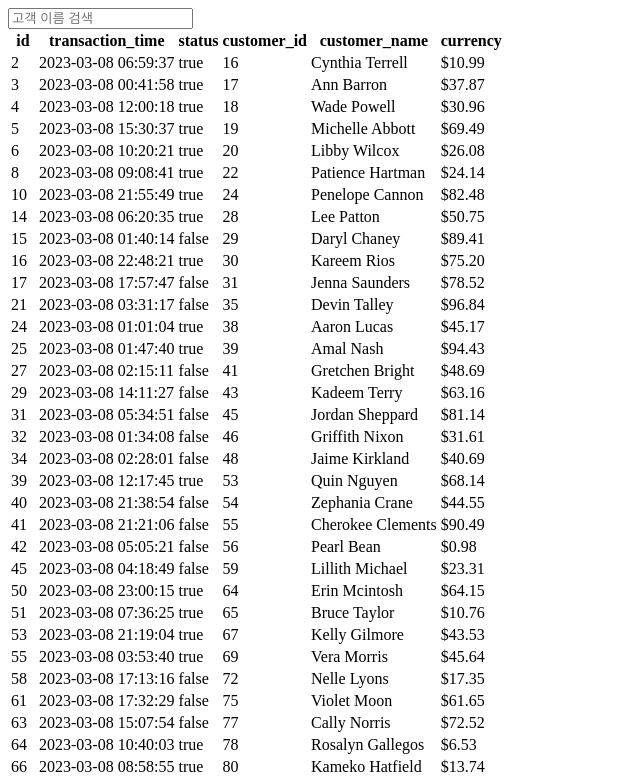
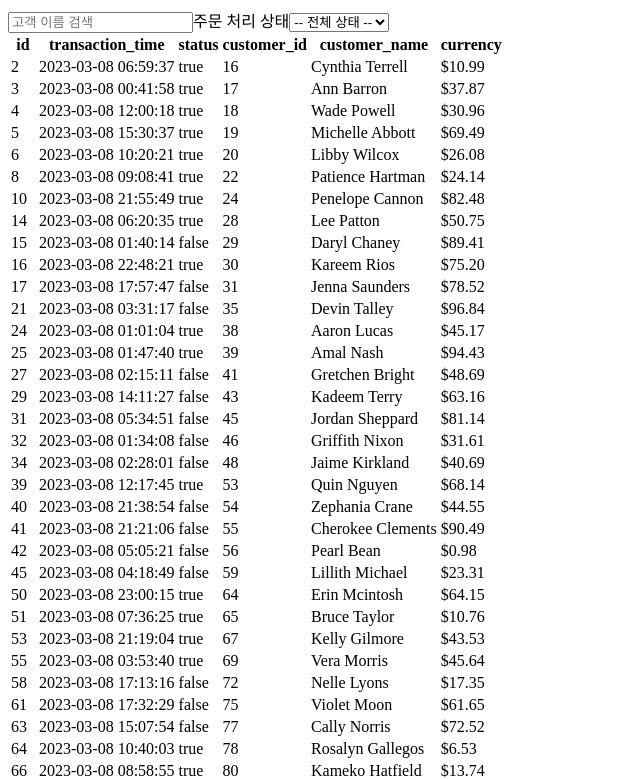
Before and after one commit to wanted-pre-7/pre-onboarding-9th-4-7, a React (Vite) app: page /1 in a window 1280 px wide. Shown: the top 779 px of the page, without its empty margins (0-640 px from the left). Built offline with nearby package versions, Linux system fonts and the light colour scheme.

Commit message:
feat[#7]: 주문 처리 상태에 따른 필터링 기능 구현

```diff
--- /dev/null
+++ b/src/components/FilterDropdown.tsx
@@ -0,0 +1,24 @@
+import { useSearchParams } from "react-router-dom";
+
+const FilterDropdown = () => {
+  const [searchParams, setSearchParams] = useSearchParams();
+
+  const changeSelectHandler = (e: React.ChangeEvent<HTMLSelectElement>) => {
+    searchParams.set("status", e.target.value);
+    setSearchParams(searchParams);
+  };
+
+  return (
+    <>
+      <label htmlFor="status-select">주문 처리 상태</label>
+
+      <select onChange={changeSelectHandler} id="status-select">
+        <option value="">-- 전체 상태 --</option>
+        <option value="True">True</option>
+        <option value="False">False</option>
+      </select>
+    </>
+  );
+};
+
+export default FilterDropdown;
--- a/src/components/Table/Table.tsx
+++ b/src/components/Table/Table.tsx
@@ -2,8 +2,14 @@ import { LIMIT } from "../../constants";
 import type { IPropsTable } from "../../types";
 import TableHeader from "./TableHeader";
 
-const Table = ({ headers, items, name, offset }: IPropsTable) => {
-  const slicedItems = items.slice(offset, offset + LIMIT);
+const Table = ({ headers, items, name, offset, status }: IPropsTable) => {
+  let slicedItems = items.slice(offset, offset + LIMIT);
+  if (status) {
+    slicedItems = slicedItems.filter(
+      (v) => v.status === (status === "True" ? true : false),
+    );
+  }
+
   const filteredItems = slicedItems.filter((item) =>
     item.customer_name.toLowerCase().includes(name?.toLowerCase() as string),
   );
--- a/src/pages/OrderAdmin.tsx
+++ b/src/pages/OrderAdmin.tsx
@@ -1,4 +1,5 @@
 import { useSearchParams } from "react-router-dom";
+import FilterDropdown from "../components/FilterDropdown";
 import Pagination from "../components/Pagination";
 import SearchInput from "../components/SearchInput";
 import Table from "../components/Table/Table";
@@ -11,10 +12,11 @@ const OrderAdmin = () => {
   const [searchParams, setSearchParams] = useSearchParams();
 
   const pageNum =
-    searchParams.get("page") === null || 0
+    Number(searchParams.get("page")) === 0 || null
       ? 1
       : Number(searchParams.get("page"));
   const name = searchParams.get("name");
+  const status = searchParams.get("status");
 
   const values = Object.values((data as IOrderData[]) || {});
   const headers: string[] = Object.keys(values[0] || {});
@@ -30,10 +32,17 @@ const OrderAdmin = () => {
     <>
       <header>
         <SearchInput />
+        <FilterDropdown />
       </header>
 
       <main>
-        <Table headers={headers} items={items} name={name} offset={offset} />
+        <Table
+          headers={headers}
+          items={items}
+          name={name}
+          offset={offset}
+          status={status === null || "" ? null : status}
+        />
       </main>
 
       <footer>
--- a/src/types.ts
+++ b/src/types.ts
@@ -14,6 +14,7 @@ export interface IPropsTable {
   items: IOrderData[];
   name?: string | null;
   offset: number;
+  status?: string | null;
 }
 
 export interface IPropsTableHeader {
```
